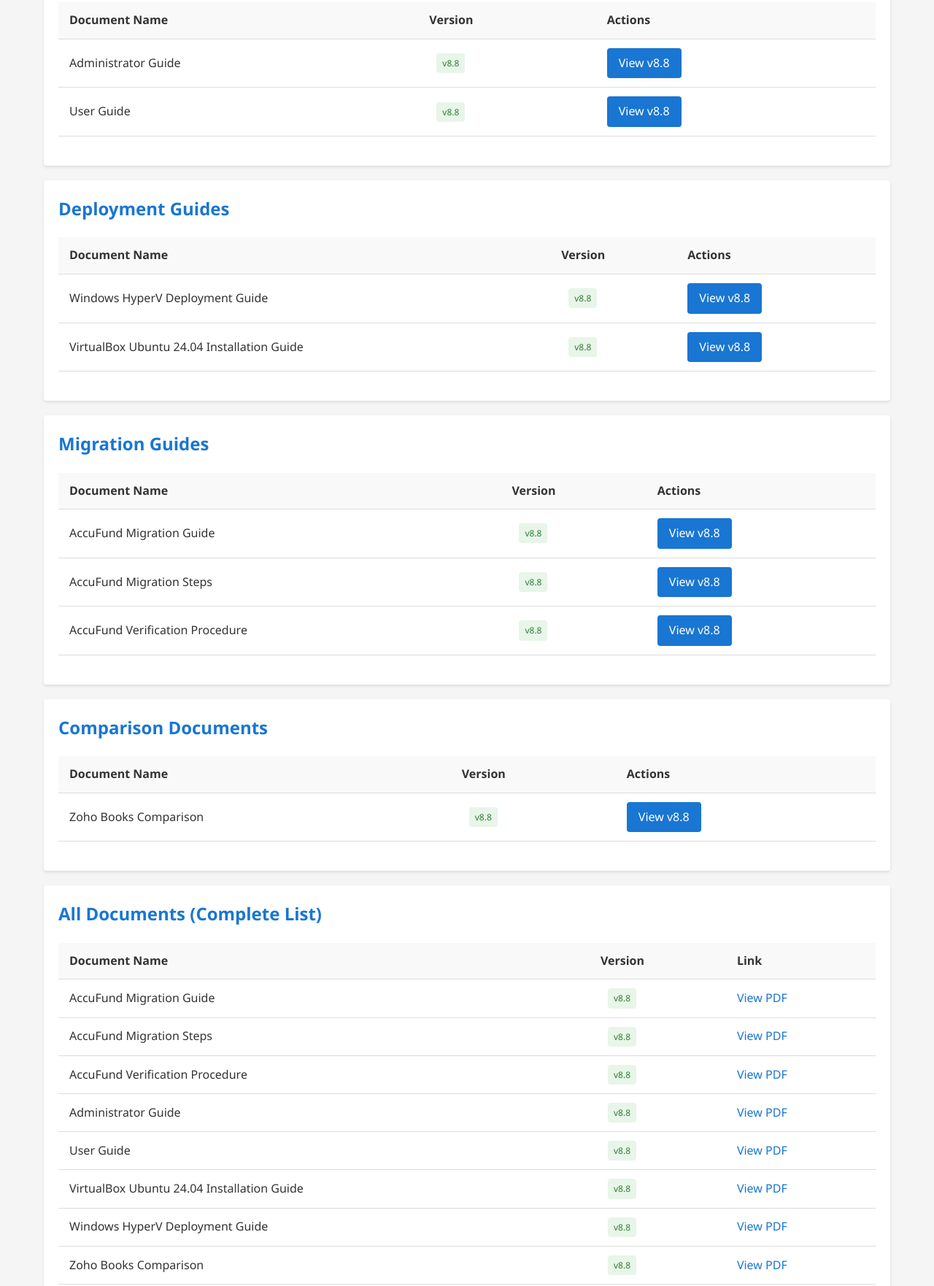
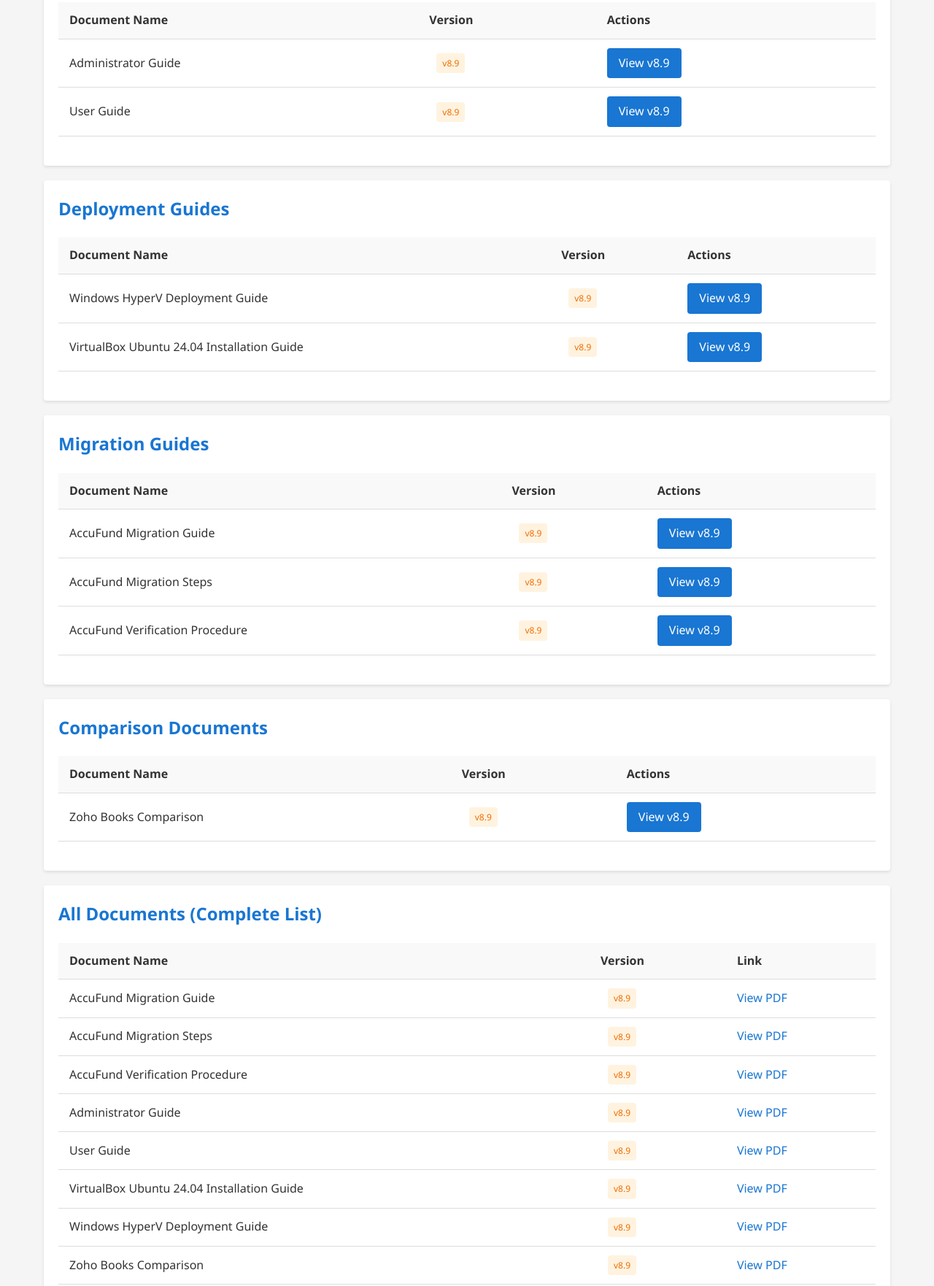
Before and after one commit to tpfbill/nonprofit-fund-accounting, a website: page direct-docs.html in a window 1280 px wide. Shown: the part 429-2191 px from the top of the page at 73% size. Drawn offline with Linux system fonts and the light colour scheme.

Commit message:
Update UI interface and documentation to v8.9
- Updated direct-docs.html documentation interface to v8.9
- Changed all version badges from v8.8 to v8.9 with new orange color scheme
- Updated all PDF links to reference v8.9 documentation versions
- Added new navigation item for 'Vendor Payments' in main interface
- Positioned vendor payments nav between Journal Entries and Inter-Entity Transfer
- All documentation titles and version references now reflect v8.9
- Users can now access vendor-payments.html directly from main navigation

```diff
--- a/direct-docs.html
+++ b/direct-docs.html
@@ -162,6 +162,12 @@
             color: #2e7d32;
         }
 
+        /* New v8.9 badge */
+        .v8-9 {
+            background-color: #fff3e0;
+            color: #ef6c00;
+        }
+
         /* Links and buttons */
         a {
             color: #1976d2;
@@ -258,19 +264,19 @@
                     <tr>
                         <td>Administrator Guide</td>
                         <td>
-                            <span class="version-badge v8-8">v8.8</span>
+                            <span class="version-badge v8-9">v8.9</span>
                         </td>
                         <td>
-                            <a href="http://localhost:3000/Administrator_Guide_v8.8.pdf" target="_blank" class="btn">View v8.8</a>
+                            <a href="http://localhost:3000/Administrator_Guide_v8.9.pdf" target="_blank" class="btn">View v8.9</a>
                         </td>
                     </tr>
                     <tr>
                         <td>User Guide</td>
                         <td>
-                            <span class="version-badge v8-8">v8.8</span>
+                            <span class="version-badge v8-9">v8.9</span>
                         </td>
                         <td>
-                            <a href="http://localhost:3000/User_Guide_v8.8.pdf" target="_blank" class="btn">View v8.8</a>
+                            <a href="http://localhost:3000/User_Guide_v8.9.pdf" target="_blank" class="btn">View v8.9</a>
                         </td>
                     </tr>
                 </tbody>
@@ -291,19 +297,19 @@
                     <tr>
                         <td>Windows HyperV Deployment Guide</td>
                         <td>
-                            <span class="version-badge v8-8">v8.8</span>
+                            <span class="version-badge v8-9">v8.9</span>
                         </td>
                         <td>
-                            <a href="http://localhost:3000/Windows_HyperV_Deployment_Guide_v8.8.pdf" target="_blank" class="btn">View v8.8</a>
+                            <a href="http://localhost:3000/Windows_HyperV_Deployment_Guide_v8.9.pdf" target="_blank" class="btn">View v8.9</a>
                         </td>
                     </tr>
                     <tr>
                         <td>VirtualBox Ubuntu&nbsp;24.04 Installation Guide</td>
                         <td>
-                            <span class="version-badge v8-8">v8.8</span>
+                            <span class="version-badge v8-9">v8.9</span>
                         </td>
                         <td>
-                            <a href="http://localhost:3000/VirtualBox_Ubuntu24_Installation_Guide_v8.8.pdf" target="_blank" class="btn">View v8.8</a>
+                            <a href="http://localhost:3000/VirtualBox_Ubuntu24_Installation_Guide_v8.9.pdf" target="_blank" class="btn">View v8.9</a>
                         </td>
                     </tr>
                 </tbody>
@@ -324,28 +330,28 @@
                     <tr>
                         <td>AccuFund Migration Guide</td>
                         <td>
-                            <span class="version-badge v8-8">v8.8</span>
+                            <span class="version-badge v8-9">v8.9</span>
                         </td>
                         <td>
-                            <a href="http://localhost:3000/AccuFund_Migration_Guide_v8.8.pdf" target="_blank" class="btn">View v8.8</a>
+                            <a href="http://localhost:3000/AccuFund_Migration_Guide_v8.9.pdf" target="_blank" class="btn">View v8.9</a>
                         </td>
                     </tr>
                     <tr>
                         <td>AccuFund Migration Steps</td>
                         <td>
-                            <span class="version-badge v8-8">v8.8</span>
+                            <span class="version-badge v8-9">v8.9</span>
                         </td>
                         <td>
-                            <a href="http://localhost:3000/AccuFund_Migration_Steps_v8.8.pdf" target="_blank" class="btn">View v8.8</a>
+                            <a href="http://localhost:3000/AccuFund_Migration_Steps_v8.9.pdf" target="_blank" class="btn">View v8.9</a>
                         </td>
                     </tr>
                     <tr>
                         <td>AccuFund Verification Procedure</td>
                         <td>
-                            <span class="version-badge v8-8">v8.8</span>
+                            <span class="version-badge v8-9">v8.9</span>
                         </td>
                         <td>
-                            <a href="http://localhost:3000/AccuFund_Verification_Procedure_v8.8.pdf" target="_blank" class="btn">View v8.8</a>
+                            <a href="http://localhost:3000/AccuFund_Verification_Procedure_v8.9.pdf" target="_blank" class="btn">View v8.9</a>
                         </td>
                     </tr>
                 </tbody>
@@ -366,10 +372,10 @@
                     <tr>
                         <td>Zoho Books Comparison</td>
                         <td>
-                            <span class="version-badge v8-8">v8.8</span>
+                            <span class="version-badge v8-9">v8.9</span>
                         </td>
                         <td>
-                            <a href="http://localhost:3000/Zoho_Books_Comparison_v8.8.pdf" target="_blank" class="btn">View v8.8</a>
+                            <a href="http://localhost:3000/Zoho_Books_Comparison_v8.9.pdf" target="_blank" class="btn">View v8.9</a>
                         </td>
                     </tr>
                 </tbody>
@@ -389,43 +395,43 @@
                 <tbody>
                     <tr>
                         <td>AccuFund Migration Guide</td>
-                        <td><span class="version-badge v8-8">v8.8</span></td>
-                        <td><a href="http://localhost:3000/AccuFund_Migration_Guide_v8.8.pdf" target="_blank">View PDF</a></td>
+                        <td><span class="version-badge v8-9">v8.9</span></td>
+                        <td><a href="http://localhost:3000/AccuFund_Migration_Guide_v8.9.pdf" target="_blank">View PDF</a></td>
                     </tr>
                     <tr>
                         <td>AccuFund Migration Steps</td>
-                        <td><span class="version-badge v8-8">v8.8</span></td>
-                        <td><a href="http://localhost:3000/AccuFund_Migration_Steps_v8.8.pdf" target="_blank">View PDF</a></td>
+                        <td><span class="version-badge v8-9">v8.9</span></td>
+                        <td><a href="http://localhost:3000/AccuFund_Migration_Steps_v8.9.pdf" target="_blank">View PDF</a></td>
                     </tr>
                     <tr>
                         <td>AccuFund Verification Procedure</td>
-                        <td><span class="version-badge v8-8">v8.8</span></td>
-                        <td><a href="http://localhost:3000/AccuFund_Verification_Procedure_v8.8.pdf" target="_blank">View PDF</a></td>
+                        <td><span class="version-badge v8-9">v8.9</span></td>
+                        <td><a href="http://localhost:3000/AccuFund_Verification_Procedure_v8.9.pdf" target="_blank">View PDF</a></td>
                     </tr>
                     <tr>
                         <td>Administrator Guide</td>
-                        <td><span class="version-badge v8-8">v8.8</span></td>
-                        <td><a href="http://localhost:3000/Administrator_Guide_v8.8.pdf" target="_blank">View PDF</a></td>
+                        <td><span class="version-badge v8-9">v8.9</span></td>
+                        <td><a href="http://localhost:3000/Administrator_Guide_v8.9.pdf" target="_blank">View PDF</a></td>
                     </tr>
                     <tr>
                         <td>User Guide</td>
-                        <td><span class="version-badge v8-8">v8.8</span></td>
-                        <td><a href="http://localhost:3000/User_Guide_v8.8.pdf" target="_blank">View PDF</a></td>
+                        <td><span class="version-badge v8-9">v8.9</span></td>
+                        <td><a href="http://localhost:3000/User_Guide_v8.9.pdf" target="_blank">View PDF</a></td>
                     </tr>
                     <tr>
                         <td>VirtualBox Ubuntu&nbsp;24.04 Installation Guide</td>
-                        <td><span class="version-badge v8-8">v8.8</span></td>
-                        <td><a href="http://localhost:3000/VirtualBox_Ubuntu24_Installation_Guide_v8.8.pdf" target="_blank">View PDF</a></td>
+                        <td><span class="version-badge v8-9">v8.9</span></td>
+                        <td><a href="http://localhost:3000/VirtualBox_Ubuntu24_Installation_Guide_v8.9.pdf" target="_blank">View PDF</a></td>
                     </tr>
                     <tr>
                         <td>Windows HyperV Deployment Guide</td>
-                        <td><span class="version-badge v8-8">v8.8</span></td>
-                        <td><a href="http://localhost:3000/Windows_HyperV_Deployment_Guide_v8.8.pdf" target="_blank">View PDF</a></td>
+                        <td><span class="version-badge v8-9">v8.9</span></td>
+                        <td><a href="http://localhost:3000/Windows_HyperV_Deployment_Guide_v8.9.pdf" target="_blank">View PDF</a></td>
                     </tr>
                     <tr>
                         <td>Zoho Books Comparison</td>
-                        <td><span class="version-badge v8-8">v8.8</span></td>
-                        <td><a href="http://localhost:3000/Zoho_Books_Comparison_v8.8.pdf" target="_blank">View PDF</a></td>
+                        <td><span class="version-badge v8-9">v8.9</span></td>
+                        <td><a href="http://localhost:3000/Zoho_Books_Comparison_v8.9.pdf" target="_blank">View PDF</a></td>
                     </tr>
                 </tbody>
             </table>
```
Also changed, not shown: index.html (+2 -0 lines).
